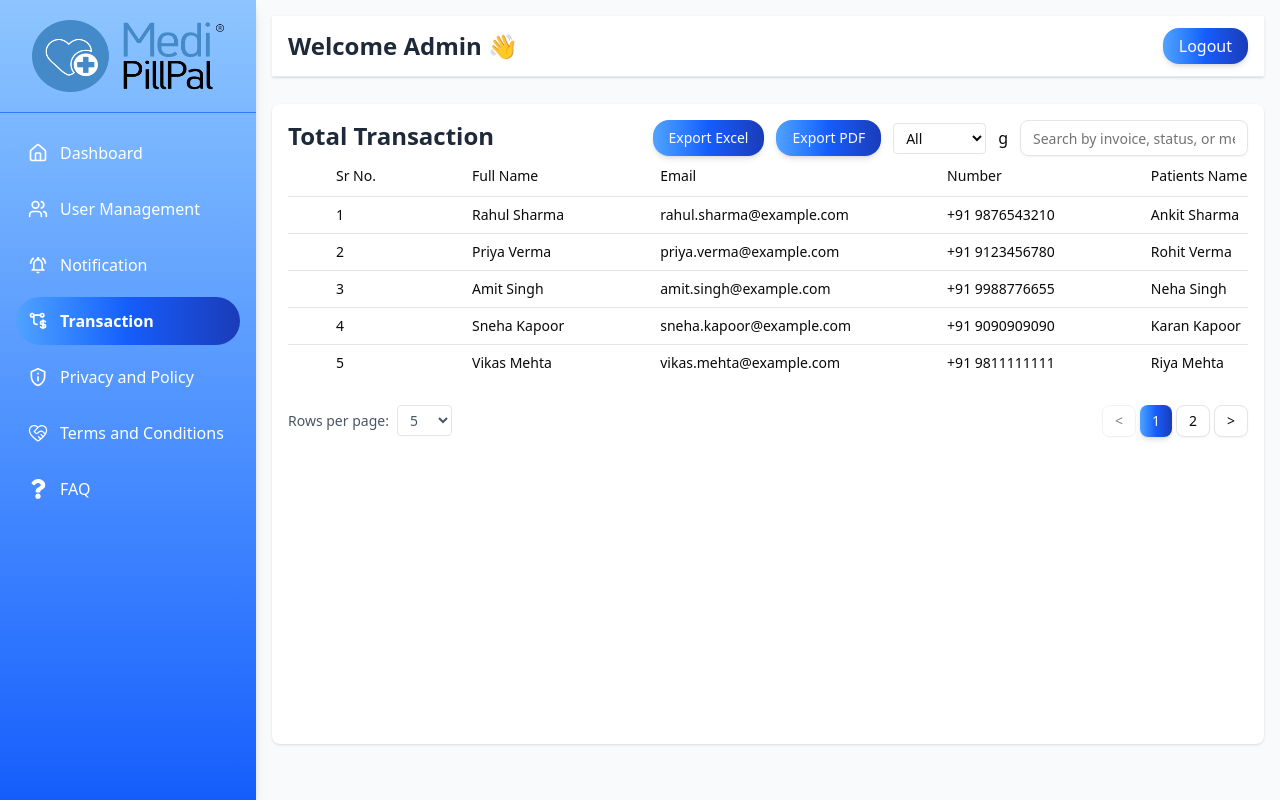
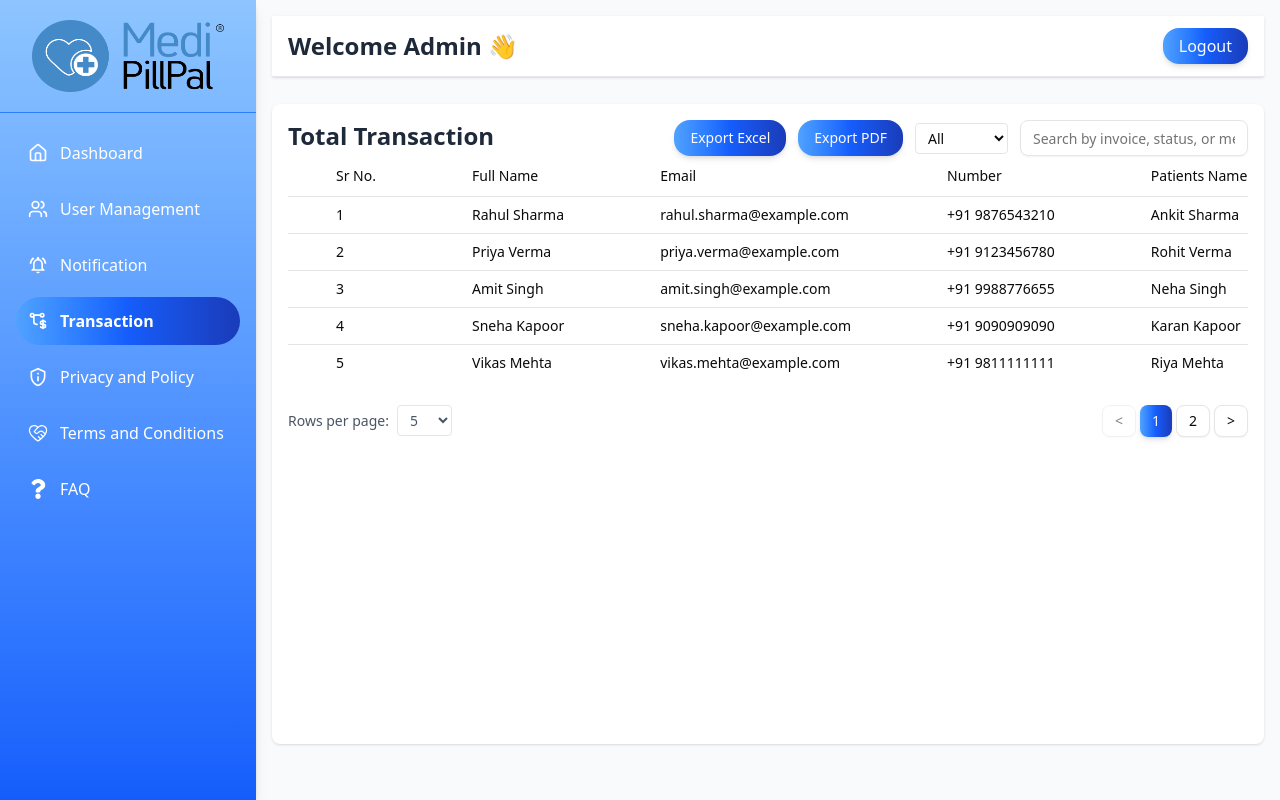
Before and after one commit to Abhinandan-2712/Medi-pillpal-Admin, a Next.js app: page /transaction in a window 1280 px wide. Built offline with nearby package versions, Linux system fonts and the light colour scheme.

Commit message:
Add new feature in user dashboard

```diff
--- a/src/app/(admin)/transaction/page.js
+++ b/src/app/(admin)/transaction/page.js
@@ -189,7 +189,7 @@ export default function User() {
             <option value="Pending">Pending</option>
             <option value="Failed">Failed</option>
           </select>
-g
+
           <Input
             placeholder="Search by invoice, status, or method..."
             value={searchTerm}
```
